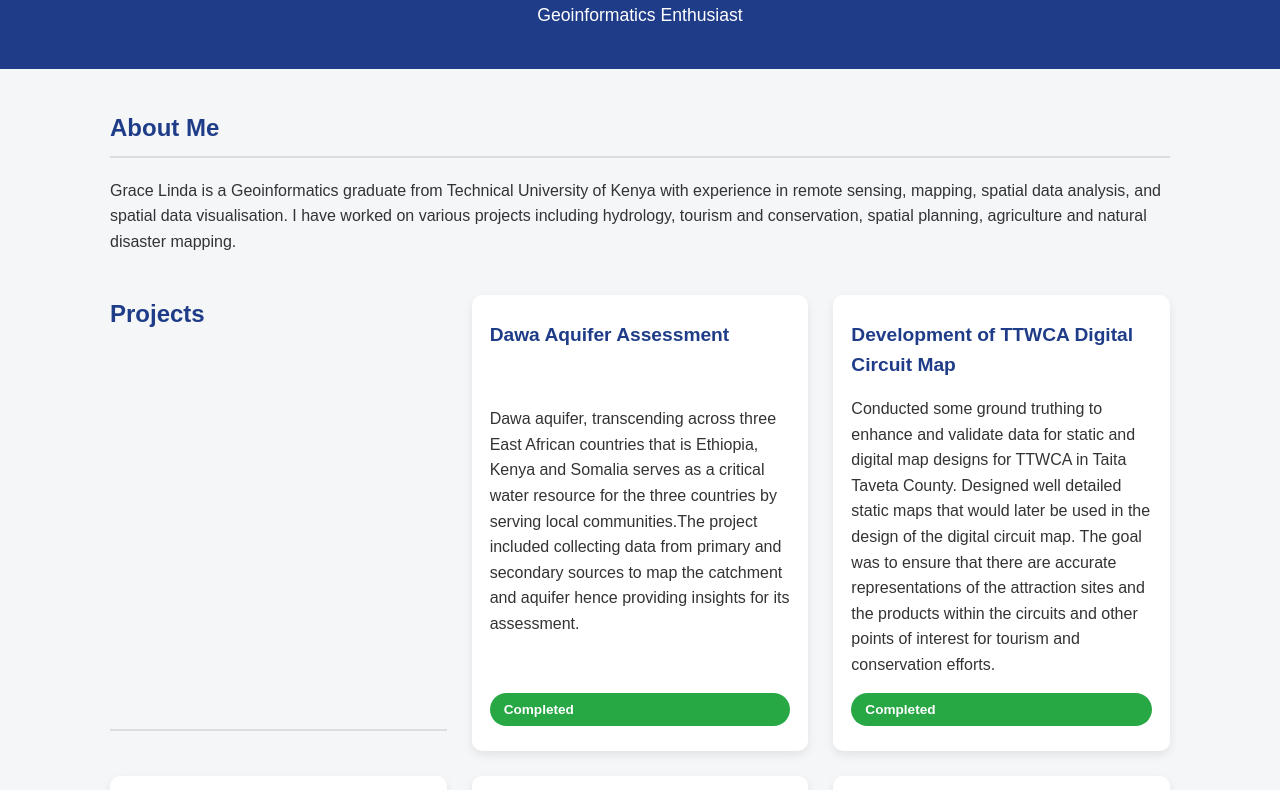
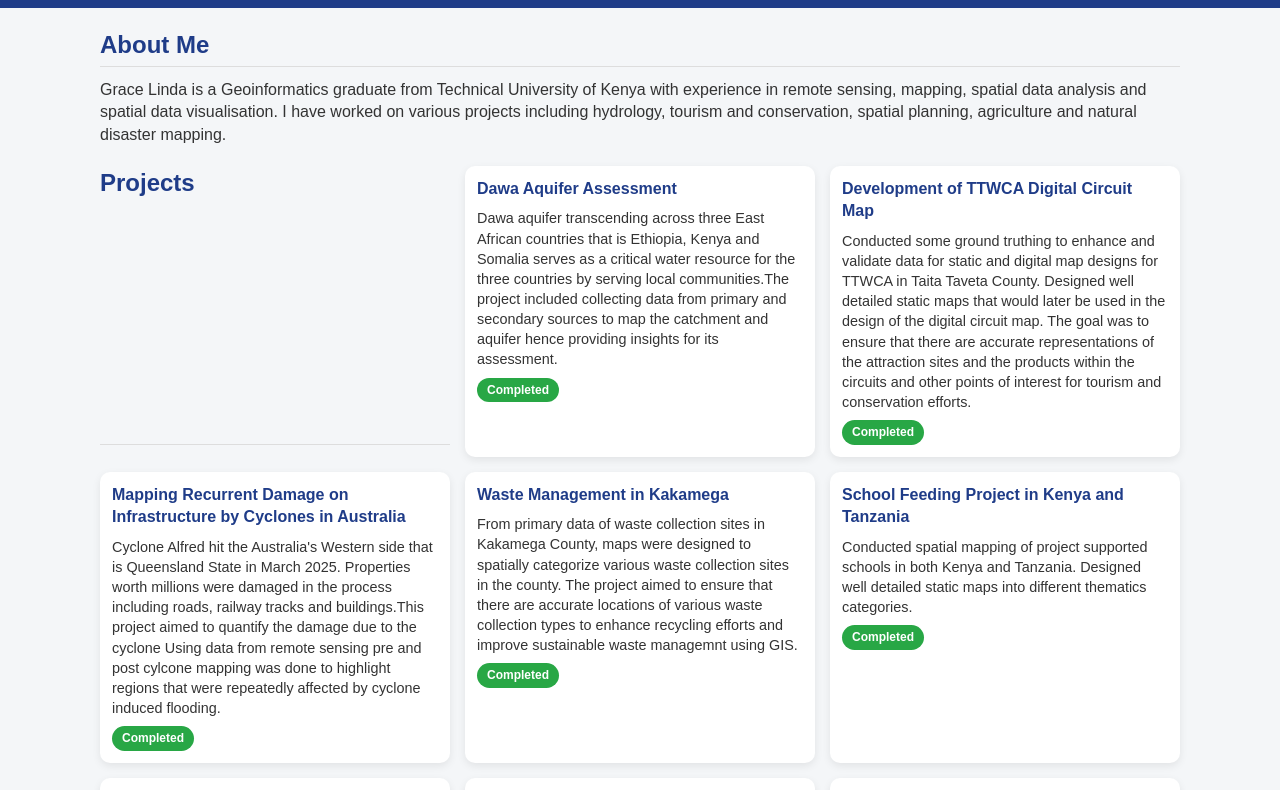
Before and after one commit to AkinyiLin/my_portfolio, a plain HTML site: page index.html in a window 1280 px wide. Shown: the part 103-893 px from the top of the page. Drawn offline with Linux system fonts and the light colour scheme.

Commit message:
Add files via upload

```diff
--- a/index.html
+++ b/index.html
@@ -4,34 +4,27 @@
   <meta charset="UTF-8">
   <meta name="viewport" content="width=device-width, initial-scale=1.0">
   <title>Grace Linda Akinyi Portfolio</title>
-
-  <!-- Your CSS -->
   <link rel="stylesheet" href="style.css">
 </head>
 <body>
-
-  <!-- Header Section -->
   <header>
     <h1>Grace Linda Akinyi Owino</h1>
     <p>Geoinformatics Enthusiast</p>
   </header>
 
-  <!-- About Me -->
   <section id="about">
     <h2>About Me</h2>
     <p>Grace Linda is a Geoinformatics graduate from Technical University of Kenya with
-      experience in remote sensing, mapping, spatial data analysis, and spatial data visualisation.
+      experience in remote sensing, mapping, spatial data analysis and spatial data visualisation.
       I have worked on various projects including hydrology, tourism and conservation, spatial planning,
       agriculture and natural disaster mapping.</p>
   </section>
 
-  <!-- Projects Section -->
   <section id="projects">
     <h2>Projects</h2>
-
     <div class="project">
       <h3>Dawa Aquifer Assessment</h3>
-      <p>Dawa aquifer, transcending across three East African countries that is Ethiopia, Kenya and Somalia serves as a critical water resource for the three countries by serving local communities.The project included collecting data from primary and secondary sources to map the catchment and aquifer hence providing insights for its assessment.</p>
+      <p>Dawa aquifer transcending across three East African countries that is Ethiopia, Kenya and Somalia serves as a critical water resource for the three countries by serving local communities.The project included collecting data from primary and secondary sources to map the catchment and aquifer hence providing insights for its assessment.</p>
       <div class="status-badge completed">Completed</div>
     </div>
 
@@ -43,7 +36,7 @@
 
     <div class="project">
       <h3>Mapping Recurrent Damage on Infrastructure by Cyclones in Australia</h3>
-      <p>Cyclone Alfred hit the Australia's Western side that is Queensland State in March 2025. Properties worth millions were damaged in the process including roads,railway truck and buildings.This project aimed to quantify the damage due to the cyclone. Using data from remote sensing, pre and post cylcone mapping was done to highlight regions that were repeatedly affected by cyclone induced flooding.</p>
+      <p>Cyclone Alfred hit the Australia's Western side that is Queensland State in March 2025. Properties worth millions were damaged in the process including roads, railway tracks and buildings.This project aimed to quantify the damage due to the cyclone Using data from remote sensing pre and post cylcone mapping was done to highlight regions that were repeatedly affected by cyclone induced flooding.</p>
       <div class="status-badge completed">Completed</div>
     </div>
 
@@ -73,7 +66,7 @@
 
     <div class="project">
       <h3>Assessing the Link Between Wildebeest Migration and Vegetation Abundance</h3>
-      <p>Using satelite imagery data such as NDVI,EVI,precipitation,evapotranspiration and wildebeest occurence data in Mara Ecosytem ,the link between wildebeest migration and vegetation abundance was assesed. Different maps were generated across various epochs.</p>
+      <p>Using satelite imagery data such as NDVI, EVI, precipitation, evapotranspiration and wildebeest occurence data in Mara Ecosytem, the link between wildebeest migration and vegetation abundance was assesed. Different maps were generated across various epochs.</p>
       <div class="status-badge completed">Completed</div>
     </div>
 
@@ -85,7 +78,7 @@
 
     <div class="project">
       <h3>Salt Ponds Influence on Mangrove Forests Degradation</h3>
-      <p>This ongoing study examines the influence of salt ponds on mangrove forests degradation in Marereni. Currently there is a literature review to provide existing knowledge on the topic and baseline geospatial maps of features such as roads,buildings,landcover and saltponds have been designed to assist in the project.</p>
+      <p>This ongoing study examines the influence of salt ponds on mangrove forests degradation in Marereni. Currently, there is a literature review to provide existing knowledge on the topic and baseline geospatial maps of features such as roads, buildings, landcover and saltponds have been designed to assist in the project.</p>
       <div class="status-badge ongoing">Ongoing</div>
     </div>
 
@@ -94,15 +87,14 @@
       <p>This project involved mapping of sampled points in Funzi Island for mangrove forest restoration. The project utilized data from primary data collection.</p>
       <div class="status-badge completed">Completed</div>
     </div>
-
   </section>
 
-  <!-- Skills Section -->
   <section id="skills">
     <h2>Skills</h2>
     <ul>
       <li>Cartography</li>
       <li>Proficiency in QGIS and ArcGIS</li>
+      <li>Remote sensing and analysis</li>
       <li>R for spatial analysis and mapping</li>
       <li>Collaboration in GIS projects</li>
       <li>Visualization and presentation of spatial data insights</li>
@@ -110,7 +102,6 @@
     </ul>
   </section>
 
-  <!-- Contact Section -->
   <section id="contact">
     <h2>Contact</h2>
     <p>Email: akinyigra68@gmail.com</p>
@@ -119,6 +110,5 @@
   <footer>
     <p>&copy; 2025 Grace Owino</p>
   </footer>
-
 </body>
 </html>
--- a/style.css
+++ b/style.css
@@ -9,80 +9,77 @@
 body {
   background-color: #f4f6f8;
   color: #333;
-  line-height: 1.6;
+  line-height: 1.4;
 }
 
 /* Header */
 header {
   background: #1f3c88;
   color: #fff;
-  padding: 40px 20px;
+  padding: 20px 10px;
   text-align: center;
 }
 
 header h1 {
-  font-size: 2.2rem;
+  font-size: 2rem;
 }
 
 header p {
-  font-size: 1.1rem;
-  margin-top: 8px;
+  font-size: 1rem;
+  margin-top: 4px;
 }
 
 /* Sections */
 section {
   max-width: 1100px;
-  margin: 40px auto;
-  padding: 0 20px;
+  margin: 20px auto;
+  padding: 0 10px;
 }
 
 section h2 {
-  margin-bottom: 20px;
+  margin-bottom: 12px;
   color: #1f3c88;
-  border-bottom: 2px solid #ddd;
-  padding-bottom: 8px;
+  border-bottom: 1px solid #ddd;
+  padding-bottom: 4px;
 }
 
 /* Projects Grid */
 #projects {
   display: grid;
   grid-template-columns: repeat(auto-fit, minmax(300px, 1fr));
-  gap: 25px;
+  gap: 15px;
 }
 
 /* Project Card */
 .project {
   background: #fff;
   border-radius: 10px;
-  padding: 25px 18px; /* more padding for text-only cards */
-  box-shadow: 0 4px 10px rgba(0,0,0,0.08);
+  padding: 12px;
+  box-shadow: 0 3px 8px rgba(0,0,0,0.08);
   transition: transform 0.2s ease, box-shadow 0.2s ease;
-  display: flex;
-  flex-direction: column;
-  justify-content: space-between;
 }
 
 .project:hover {
-  transform: translateY(-4px);
-  box-shadow: 0 6px 14px rgba(0,0,0,0.12);
+  transform: translateY(-2px);
+  box-shadow: 0 5px 10px rgba(0,0,0,0.1);
 }
 
 .project h3 {
-  margin-bottom: 15px; /* slightly more space before text */
+  margin-bottom: 8px;
   color: #1f3c88;
-  font-size: 1.2rem;
+  font-size: 1rem;
 }
 
 .project p {
-  font-size: 1rem;
-  margin-bottom: 15px; /* more space after paragraph */
+  font-size: 0.9rem;
+  margin-bottom: 8px;
 }
 
 /* Status Badges */
 .status-badge {
   display: inline-block;
-  padding: 6px 14px;
-  font-size: 0.85rem;
+  padding: 4px 10px;
+  font-size: 0.75rem;
   border-radius: 20px;
   font-weight: bold;
 }
@@ -100,23 +97,23 @@ section h2 {
 /* Skills */
 #skills ul {
   list-style: square;
-  padding-left: 20px;
+  padding-left: 15px;
 }
 
 #skills li {
-  margin-bottom: 10px;
+  margin-bottom: 6px;
 }
 
 /* Contact */
 #contact p {
-  font-size: 1rem;
+  font-size: 0.95rem;
 }
 
 /* Footer */
 footer {
   text-align: center;
-  padding: 20px;
+  padding: 12px;
   background: #1f3c88;
   color: #fff;
-  margin-top: 40px;
+  margin-top: 20px;
 }
```
